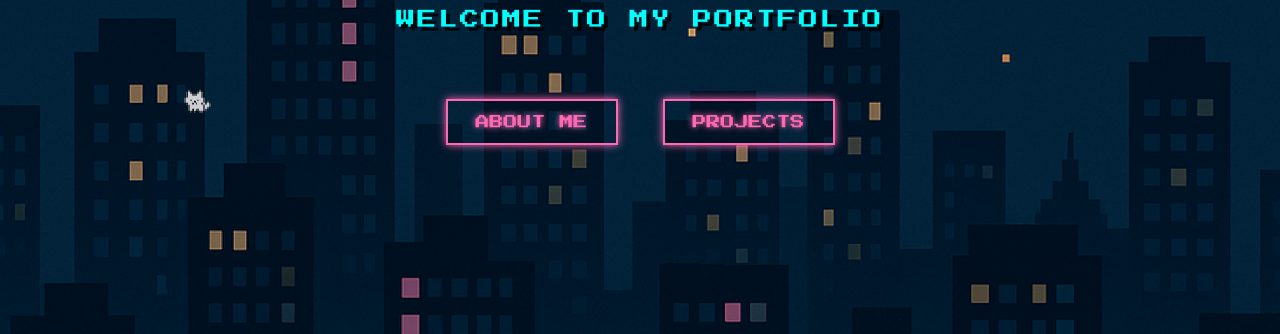
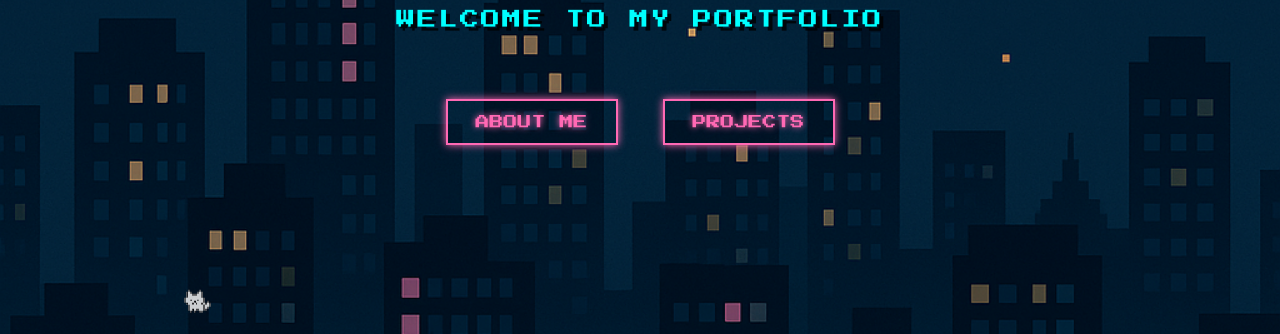
Before and after one commit to SallyPosey/Portfolio, a React (Create React App) app in the folder nosfuratu-portfolio/: page / in a window 1280 px wide. Shown: the part 466-800 px from the top of the page. Built offline with nearby package versions, Linux system fonts and the light colour scheme.

Commit message:
Moved cat to 4px from bottom of screen

```diff
--- a/nosfuratu-portfolio/src/pages/Home.css
+++ b/nosfuratu-portfolio/src/pages/Home.css
@@ -118,7 +118,7 @@
   height: auto;
   position: absolute;
   left: 13%;  /* Exact position from left edge */
-  bottom: 30px;  /* Exact distance from bottom */
+  bottom: 4px;  /* Exact distance from bottom */
   image-rendering: pixelated;
   opacity: 0.8;
   animation: float 3s ease-in-out infinite;
--- a/nosfuratu-portfolio/src/pages/Home.js
+++ b/nosfuratu-portfolio/src/pages/Home.js
@@ -6,6 +6,7 @@ import tinycat from '../assets/tinycat.png';
 function Home() {
   return (
     <div className="home-container">
+      <img src={tinycat} alt="Tiny Cat" className="tiny-cat" />
       <h1 style={{
         fontSize: '4rem',
         marginBottom: '2rem',
@@ -33,7 +34,6 @@ function Home() {
         WELCOME TO MY PORTFOLIO
       </p>
       <div className="button-group">
-        <img src={tinycat} alt="Tiny Cat" className="tiny-cat" />
         <div className="buttons-only">
           <Link to="/about">
             <button className="neon-button">About Me</button>
```
